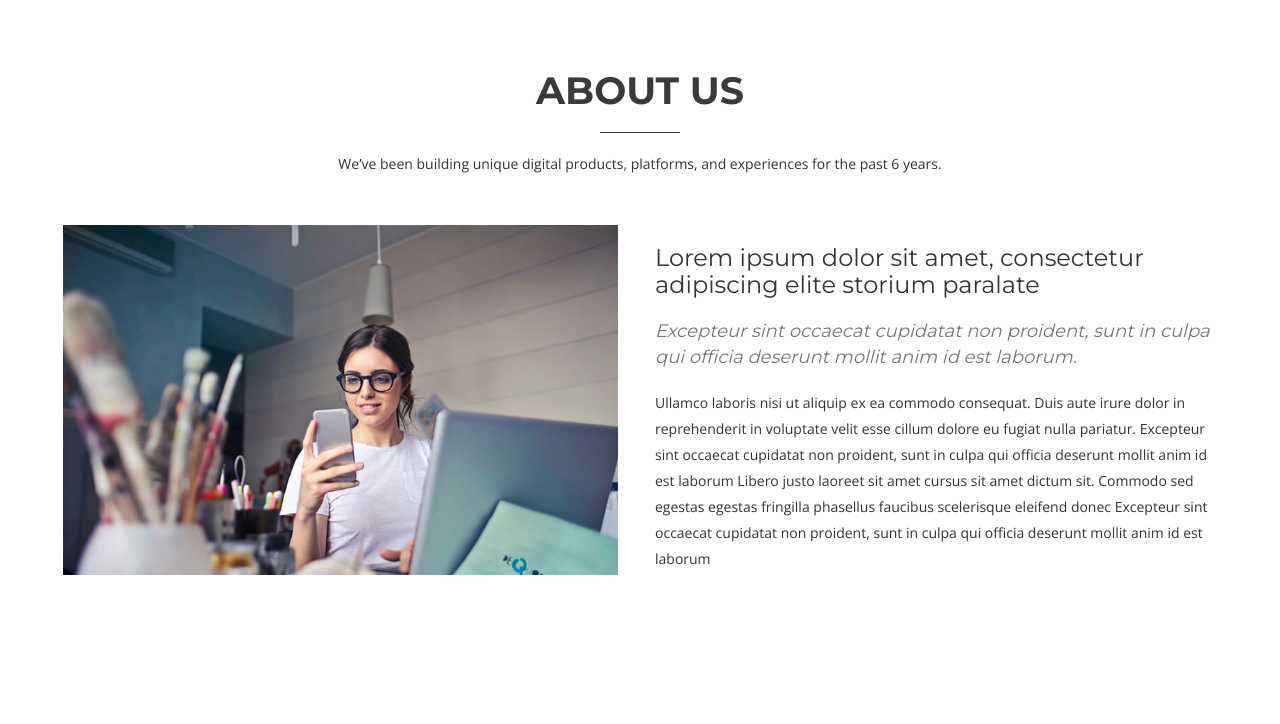
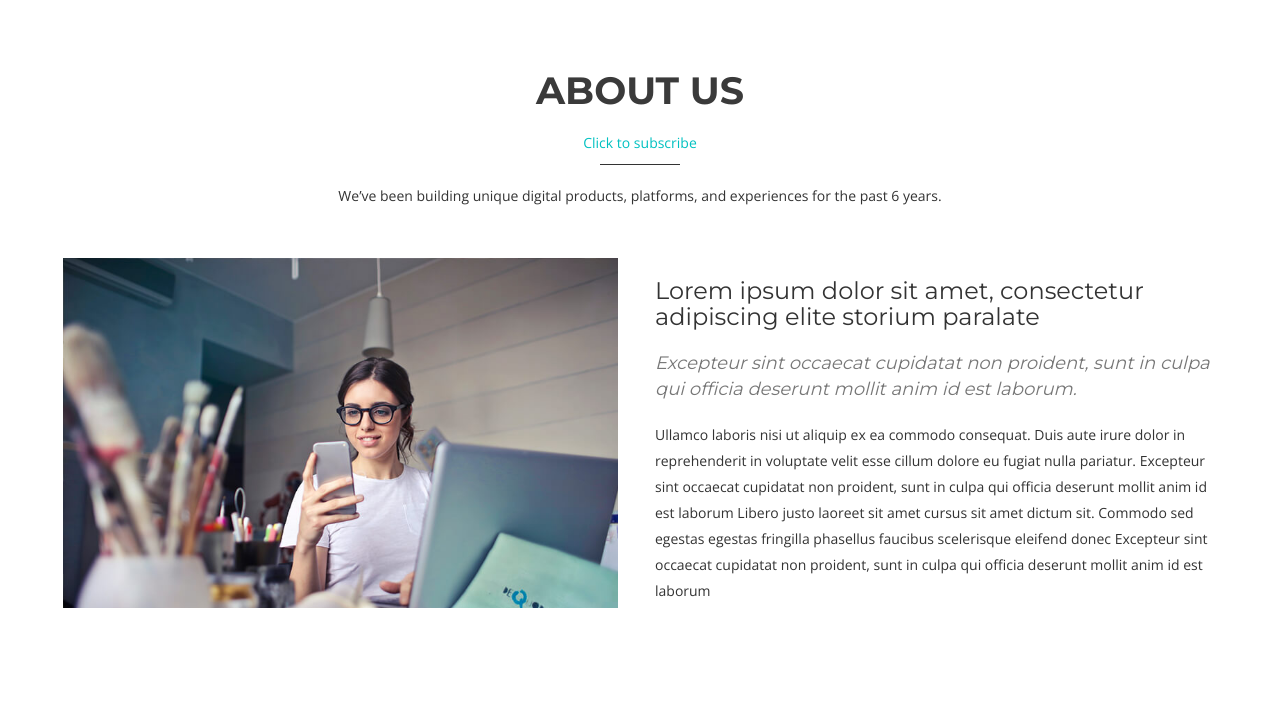
Before and after one commit to arshathhussain/Watsapp-Theme, a plain HTML site: page www/index.html in a window 1280 px wide. Shown: the part 900-1624 px from the top of the page. Drawn offline with nearby package versions, Linux system fonts and the light colour scheme.

Commit message:
Update index.html

```diff
--- a/www/index.html
+++ b/www/index.html
@@ -72,6 +72,7 @@
         <div class="col-md-offset-2 col-md-8">
           <div class="section-heading">
             <h2>About us</h2>
+		  <a href="http://lls.khamartechnologies.com">Click to subscribe</a>
             <div class="heading-line"></div>
             <p>We’ve been building unique digital products, platforms, and experiences for the past 6 years.</p>
           </div>
```
